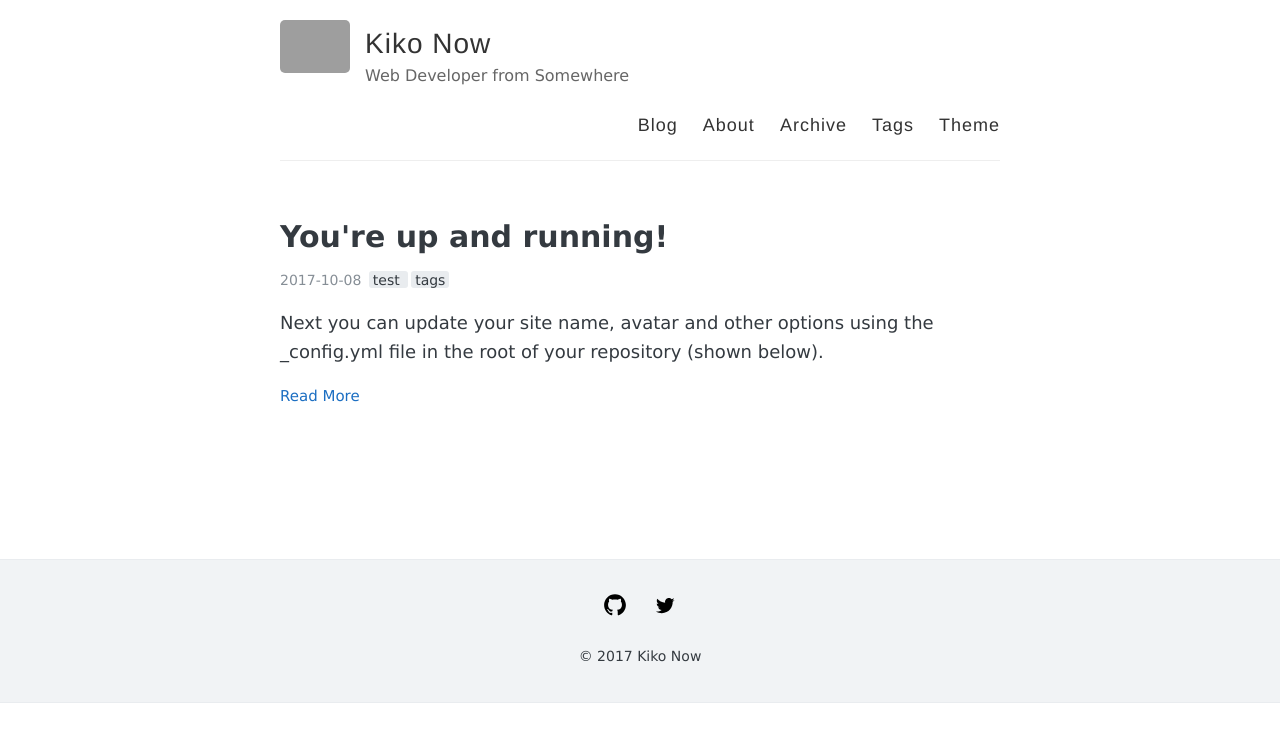
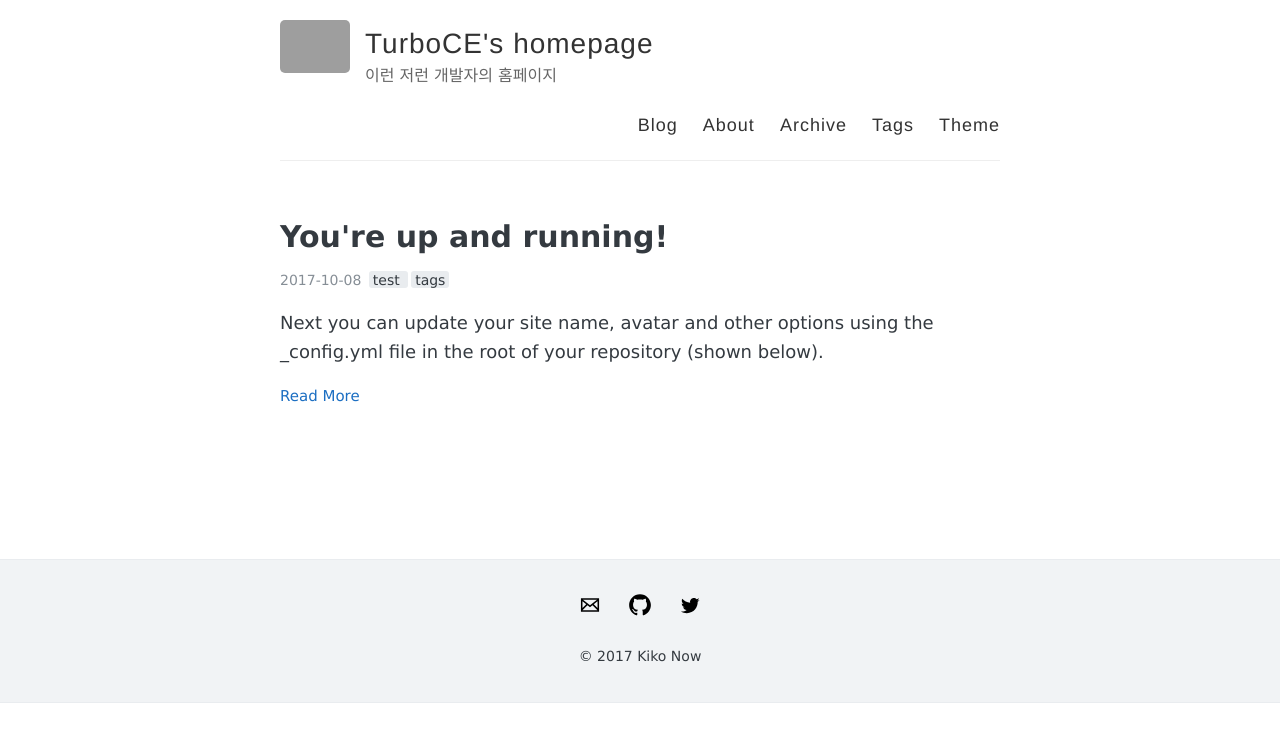
Before and after one commit to TurboCE/turboce.github.io, a Jekyll site: the page built from index.html, in a window 1280 px wide. Shown: the top 742 px of the page. Built offline with Jekyll 4.4.1, drawn with Linux system fonts in a browser that asks for light colours; the list of posts is cut into pages by our own code; grey boxes are pictures that could not be loaded.

Commit message:
Update _config.yml

```diff
--- a/_config.yml
+++ b/_config.yml
@@ -3,10 +3,10 @@
 #
 
 # Name of your site (displayed in the header)
-name: Kiko Now
+name: TurboCE's homepage
 
 # Short bio or description (displayed in the header)
-description: Web Developer from Somewhere
+description: 이런 저런 개발자의 홈페이지
 
 #
 # Flags below are optional
@@ -38,11 +38,10 @@ paginate: 5
 footer-links:
   behance: # https://www.behance.net/<username>
   dribbble:
-  email:
+  email: turboce@gmail.com
   facebook:
   flickr:
-  github: AWEEKJ/kiko-now
-  googleplus: # anything in your profile username that comes after plus.google.com/
+  github: TurboCE/
   instagram:
   linkedin:
   pinterest:
```
